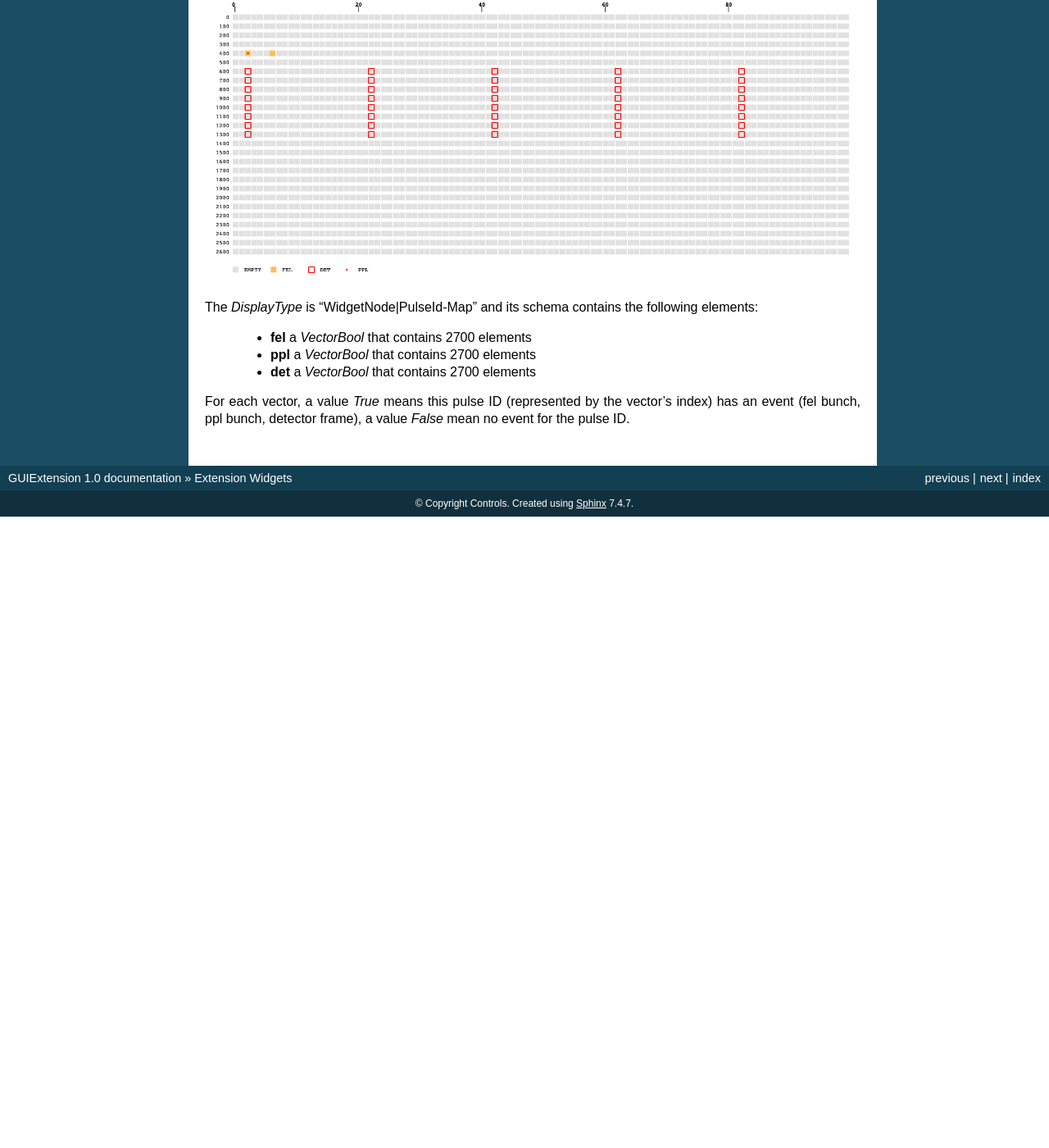
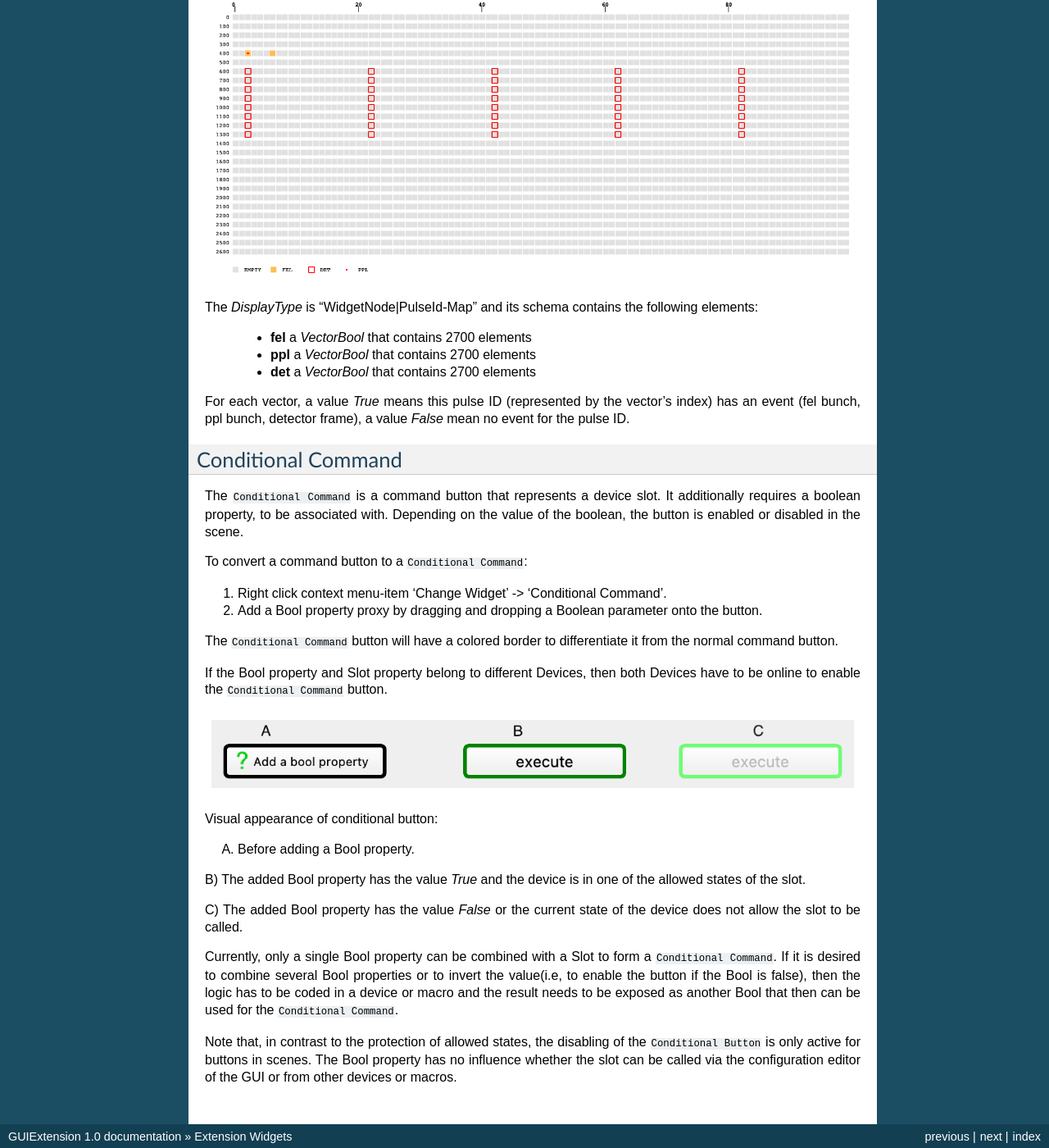
Before and after one commit to European-XFEL/guiextensions, a Sphinx documentation site: the page built from doc/source/widget_documentation.rst, in a window 1280 px wide and 1400 px high, scrolled down 4034 px. Shown: the whole window at 82% size. Built offline with Sphinx 7.4.7, drawn with Linux system fonts in a browser that asks for light colours; before the commit the page ends 4664 px from its top, so only the background shows below that.

Commit message:
Document the Conditional Command button.

```diff
--- a/doc/source/widget_documentation.rst
+++ b/doc/source/widget_documentation.rst
@@ -151,3 +151,47 @@ elements:
 For each vector, a value `True` means this pulse ID (represented by the vector's index)
 has an event (fel bunch, ppl bunch, detector frame), a value `False` mean no event for
 the pulse ID.
+
+
+Conditional Command
+===================
+
+The ``Conditional Command`` is a command button that represents a device slot. It additionally
+requires a boolean property, to be associated with. Depending on the value of the boolean,
+the button is enabled or disabled in the scene.
+
+
+To convert a command button to a ``Conditional Command``:
+
+#. Right click context menu-item 'Change Widget' -> 'Conditional Command'.
+#. Add a Bool property proxy by dragging and dropping a Boolean parameter onto the button.
+
+The ``Conditional Command`` button will have a colored border to differentiate it from
+the normal command button.
+
+If the Bool property and Slot property belong to different Devices, then both
+Devices have to be online to enable the ``Conditional Command`` button.
+
+
+.. figure:: images/conditional-buttons.png
+   :alt: conditional-buttons.png
+   :align: center
+
+Visual appearance of conditional button:
+
+A) Before adding a Bool property.
+
+B) The  added Bool property has the value `True` and the device is in one of
+the allowed states of the slot.
+
+C) The  added Bool property has the value `False`  or the current state of
+the device does not allow the slot to be called.
+
+Currently, only a single Bool property can be combined with a Slot to form a ``Conditional Command``.
+If it is desired to combine several Bool properties or to invert the value(i.e, to enable the
+button if the Bool is false), then the logic has to be coded in a device or macro and the result
+needs to be exposed as another Bool that then can be used for the ``Conditional Command``.
+
+Note that, in contrast to the protection of allowed states, the disabling of the ``Conditional Button``
+is only active for buttons in scenes. The Bool property has no influence whether the slot can be
+called via the configuration editor of the GUI or from other devices or macros.
```
Also changed, not shown: doc/source/images/conditional-buttons.png (added), 1 other file.
